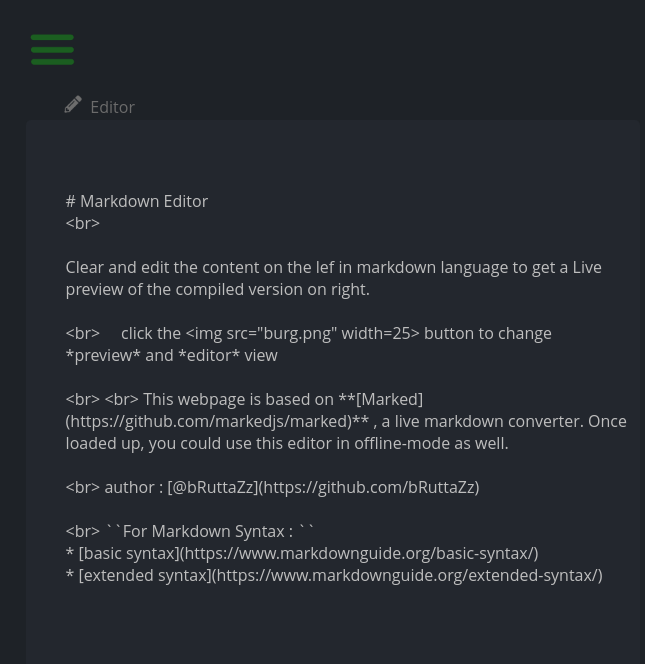
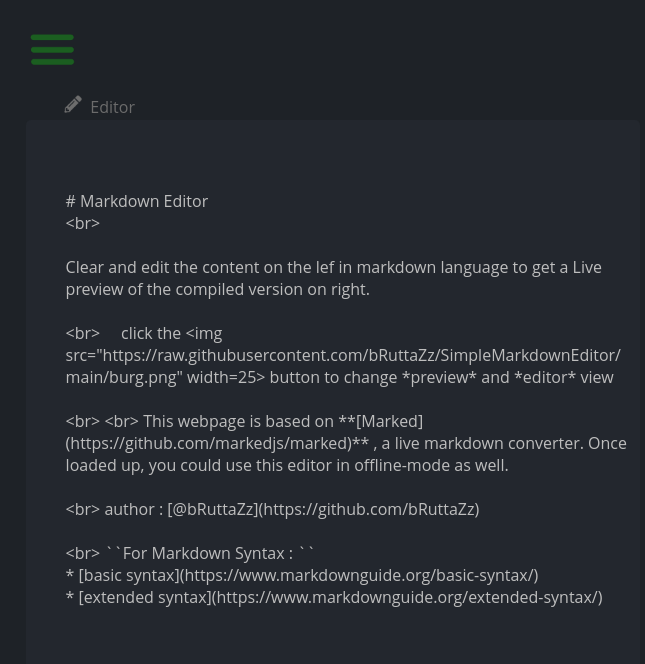
Before and after one commit to bRuttaZz/SimpleMarkdownEditor, a plain HTML site: page index.html in a window 1280 px wide. Shown: the full height of the page, 0-645 px from the left. Drawn offline with nearby package versions, Linux system fonts and the light colour scheme.

Commit message:
initial valid commit 2

```diff
--- a/index.html
+++ b/index.html
@@ -7,6 +7,7 @@
     <meta http-equiv="X-UA-Compatible" content="IE=edge">
     <meta name="viewport" content="width=device-width, initial-scale=1.0">
     <script src="https://cdn.jsdelivr.net/npm/marked/marked.min.js"></script>
+    <link rel="icon" href="https://raw.githubusercontent.com/bRuttaZz/bRuttaZz.github.io/main/icon.png" type="image/icon type">
     <title>Markdown Editor</title>
     <style>
 
@@ -43,7 +44,7 @@
             Clear and edit the content on the lef in markdown language to get a Live preview of the compiled version on right.
             <br><br>
             &#60;br&#62;
-             &nbsp;  &nbsp; click the  &#60;img src="burg.png" width=25&#62;  button to change *preview* and *editor* view
+             &nbsp;  &nbsp; click the  &#60;img src="https://raw.githubusercontent.com/bRuttaZz/SimpleMarkdownEditor/main/burg.png" width=25&#62;  button to change *preview* and *editor* view
             <br><br>&#60;br&#62;
             &#60;br&#62;
 
```
